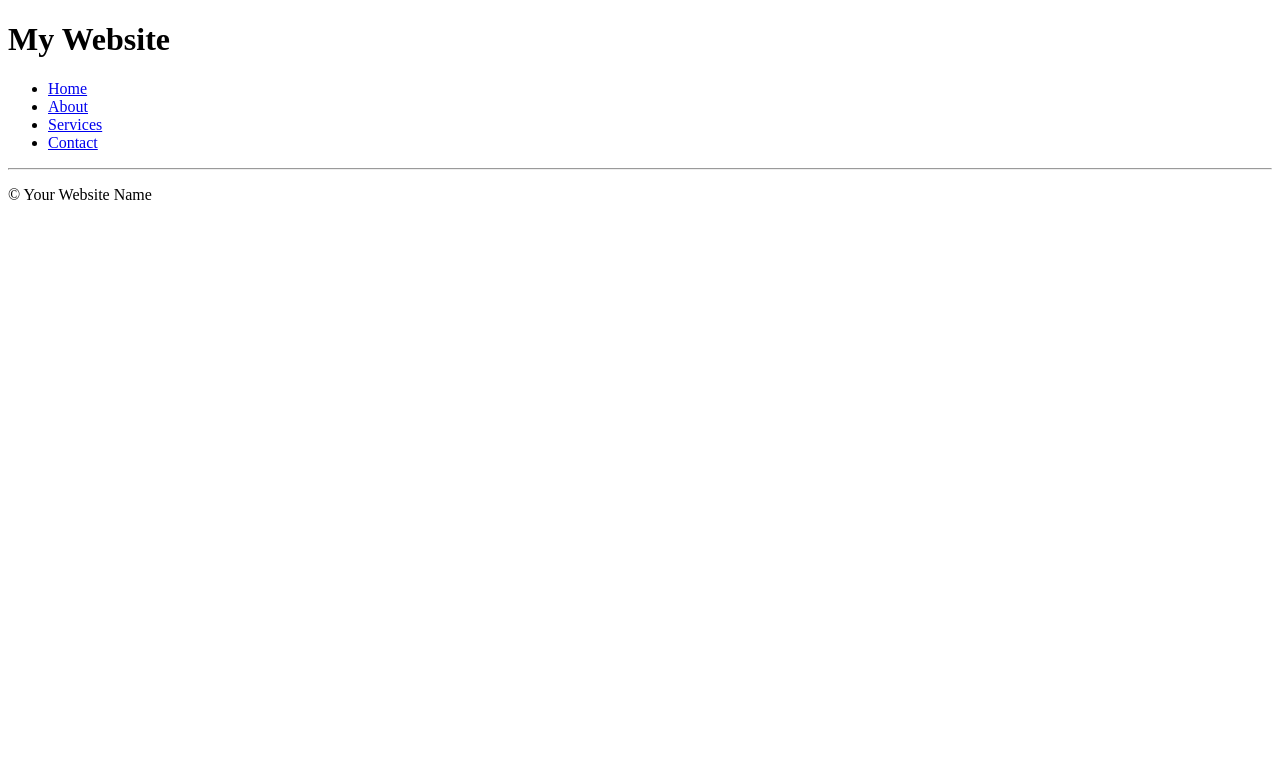
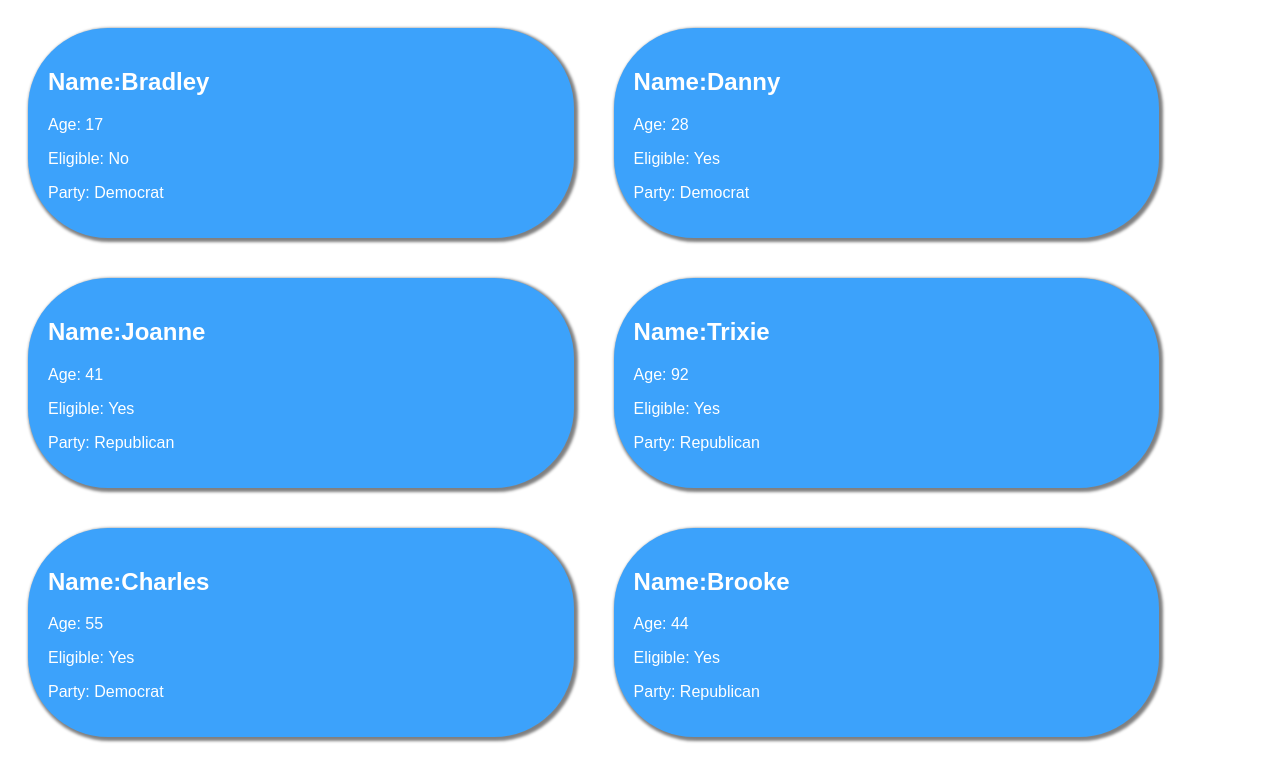
Before and after one commit to AndrewCrews3/react-website, a React (Vite) app in the folder my-react-app/: page / in a window 1280 px wide. Shown: the top 782 px of the page. Built offline with nearby package versions, Linux system fonts and the light colour scheme.

Commit message:
doing more small projects with react

```diff
--- a/my-react-app/src/App.jsx
+++ b/my-react-app/src/App.jsx
@@ -1,13 +1,22 @@
-import Header from './Header.jsx'
-import Footer from './Footer.jsx'
+//import Header from './Header.jsx'
+//import Footer from './Footer.jsx'
+//import Food from './Food.jsx'
+//import Button from './Button.jsx'
+//import Student from './Student.jsx'
+import Voter from './Voter.jsx'
 
 
 function App() {
 
   return(
       <>
-        <Header/>
-        <Footer/>
+        <Voter name = "Bradley" age = {17} party = {true} />
+        <Voter name = "Danny" age = {28} party = {true} />
+        <Voter name = "Joanne" age = {41} party = {false} />
+        <Voter name = "Trixie" age = {92} party = {false} />
+        <Voter name = "Charles" age = {55} party = {true} />
+        <Voter name = "Brooke" age = {44} party = {false} />
+
       </>
   );
 }
--- /dev/null
+++ b/my-react-app/src/Voter.jsx
@@ -0,0 +1,25 @@
+import PropTypes from 'prop-types'
+
+
+function Voter(props) {
+    return(
+        <div className="voter">
+            <h2>Name:{props.name}</h2>
+            <p>Age: {props.age}</p>
+            <p>Eligible: {props.age >= 18 ? "Yes" : "No"}</p>
+            <p>Party: {props.party ? "Democrat" : "Republican" }</p>
+        </div>
+    );
+}
+
+Voter.propTypes = {
+    name: PropTypes.string,
+    age: PropTypes.number,
+    party: PropTypes.boolean,
+}
+
+Voter.defaultPropTypes = {
+
+}
+
+export default Voter
--- /dev/null
+++ b/my-react-app/src/extras/Button.jsx
@@ -0,0 +1,10 @@
+
+
+function Button() {
+    return(
+        <button className='button'>Click me!</button>
+    );
+
+}
+
+export default Button
--- /dev/null
+++ b/my-react-app/src/extras/Food.jsx
@@ -0,0 +1,18 @@
+
+function Food() {
+
+    const food1 = "Apple";
+    const food2 = "Pear";
+
+
+    return(
+        <ul>
+            <li>Banana</li>
+            <li>{food1}</li>
+            <li>{food2.toUpperCase()}</li>
+        </ul>
+
+    );
+}
+
+export default Food
--- a/my-react-app/src/Footer.jsx
+++ b/my-react-app/src/extras/Footer.jsx
@@ -1,7 +1,7 @@
 function Footer() {
     return(
         <footer>
-            <p>&copy; Your Website Name</p>
+            <p>&copy; {new Date().getFullYear()} Your Website Name</p>
         </footer>
     );
 }
--- /dev/null
+++ b/my-react-app/src/extras/Student.jsx
@@ -0,0 +1,31 @@
+import PropTypes from 'prop-types'
+
+function Student(props) {
+
+        return(
+            <div className="student">
+                <p>Name: {props.name}</p>
+                <p>Age: {props.age}</p>
+                <p>Student: {props.isStudent ? "Yes" : "No"}</p>
+            </div>
+        );
+}
+
+Student.propTypes = {
+    name: PropTypes.string,
+    age: PropTypes.number,
+    isStudent: PropTypes.boolean,
+}
+Student.defaultProps = {
+    name: "Guest",
+    age: 0,
+    isStudent: false,
+}
+export default Student
+
+
+/* Properties of the student and how to display it (Must be inside App.jsx return statement)
+      <Student name="Spongebob" age={30} isStudent={true}/>
+      <Student name="Patrick" age={19} isStudent={false}/>
+      <Student name="Squidward" age={50} isStudent={false}/>
+      <Student name="Sandy" age={21} isStudent={true}/> */
--- a/my-react-app/src/index.css
+++ b/my-react-app/src/index.css
@@ -0,0 +1,40 @@
+/*.button {
+    background-color: hsla(288, 42%, 49%, 0.789);
+    cursor: pointer;
+    padding: 1rem 2rem;
+    border-radius: 1rem;
+    color: white;
+    border: none;
+    box-shadow: 2px 2px 4px 1px hsla(0, 0%, 0%, 0.834);
+}
+
+.student {
+    font-family: Arial, Helvetica, sans-serif;
+    font-weight: 400;
+    font-size: 2ch;
+    padding: 10px;
+    border: 1px solid black;
+    margin: 1rem;
+}
+
+.student p {
+    margin: 0;
+}*/
+
+
+.voter {
+    font-family: Arial, Helvetica, sans-serif;
+    padding: 20px;
+    margin: 20px;
+    display: inline-block;
+    min-width: 40%;
+    max-width: 80%;
+    background-color: hsl(208, 96%, 61%);
+    border-radius: 5rem;
+    box-shadow: 2px 2px 3px 2px gray;
+}
+
+.voter h2,
+.voter p{
+    color: white;
+}
```
Also changed, not shown: my-react-app/src/extras/Header.jsx (renamed from my-react-app/src/Header.jsx), 1 other file (tests, documents, lock files or other folders).
